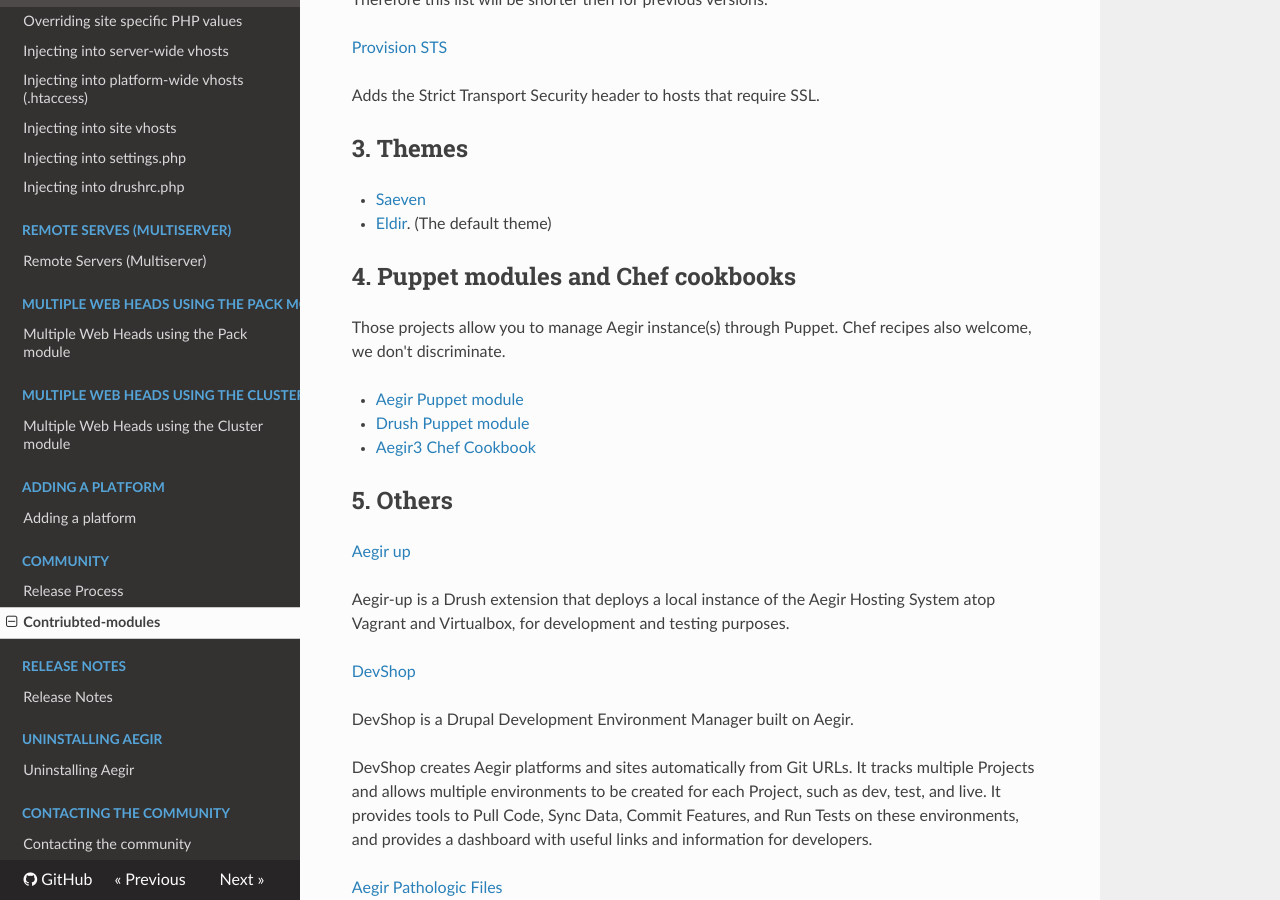
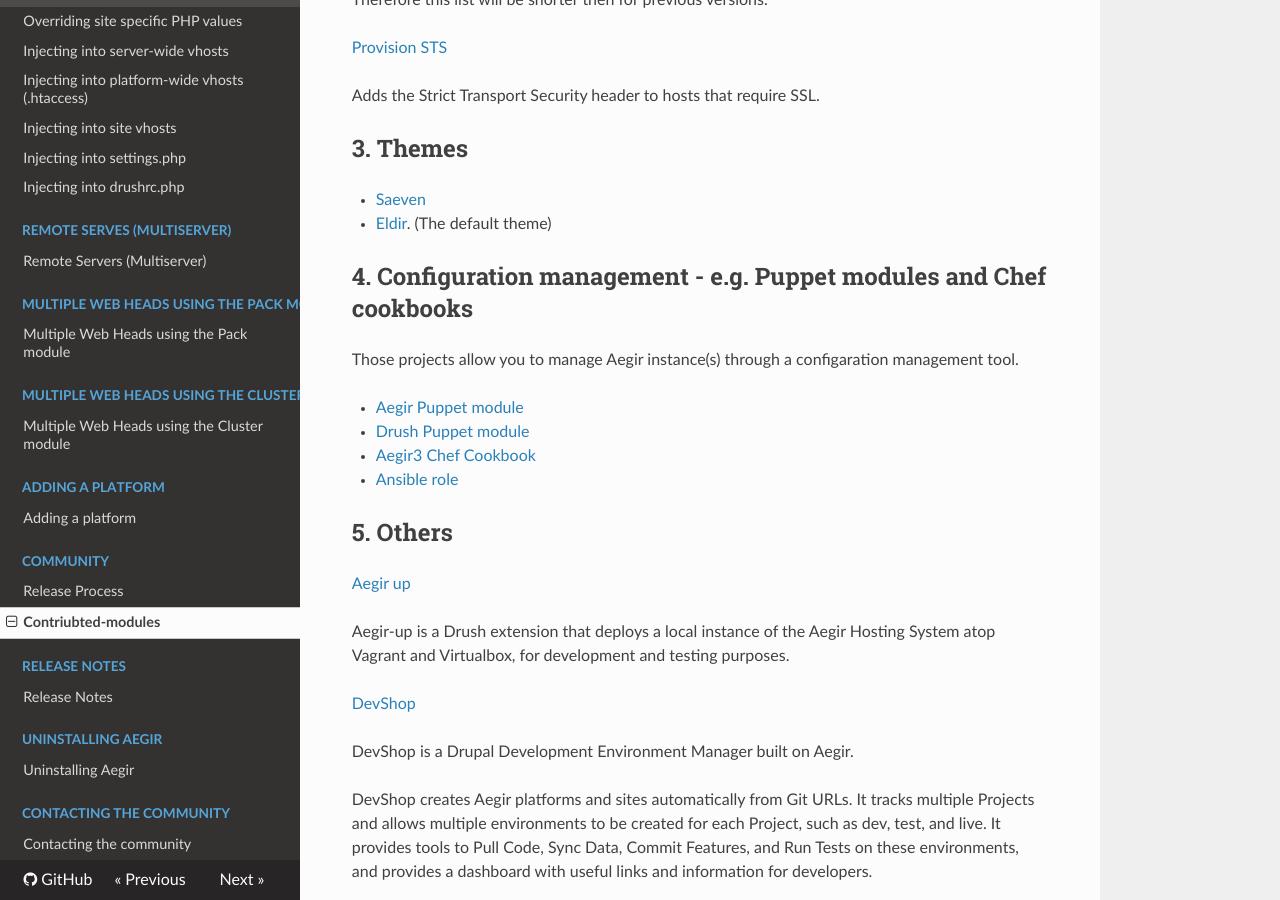
Before and after one commit to aegir-project/documentation, an MkDocs documentation site: the page built from docs/community/contrib-modules.md, in a window 1280 px wide and 900 px high, scrolled down 967 px. Built offline with MkDocs 1.6.1, drawn with Linux system fonts in a browser that asks for light colours; nearby versions of some CDN libraries; old or Windows-style settings are respelled for this version of MkDocs.

Commit message:
Add Ansible link

```diff
--- a/docs/community/contrib-modules.md
+++ b/docs/community/contrib-modules.md
@@ -39,13 +39,14 @@
 *   [Saeven](https://www.drupal.org/project/saeven)
 *   [Eldir](http://drupal.org/project/eldir). (The default theme)
 
-## 4. Puppet modules and Chef cookbooks
+## 4. Configuration management - e.g. Puppet modules and Chef cookbooks
 
-Those projects allow you to manage Aegir instance(s) through Puppet. Chef recipes also welcome, we don't discriminate.
+Those projects allow you to manage Aegir instance(s) through a configaration management tool.
 
 *   [Aegir Puppet module](http://drupal.org/project/puppet-aegir)
 *   [Drush Puppet module](http://drupal.org/project/puppet-drush)
 *   [Aegir3 Chef Cookbook](https://supermarket.chef.io/cookbooks/aegir3)
+*   [Ansible role](https://github.com/GetValkyrie/ansible-role-aegir/)
 
 ## 5. Others
 
```
